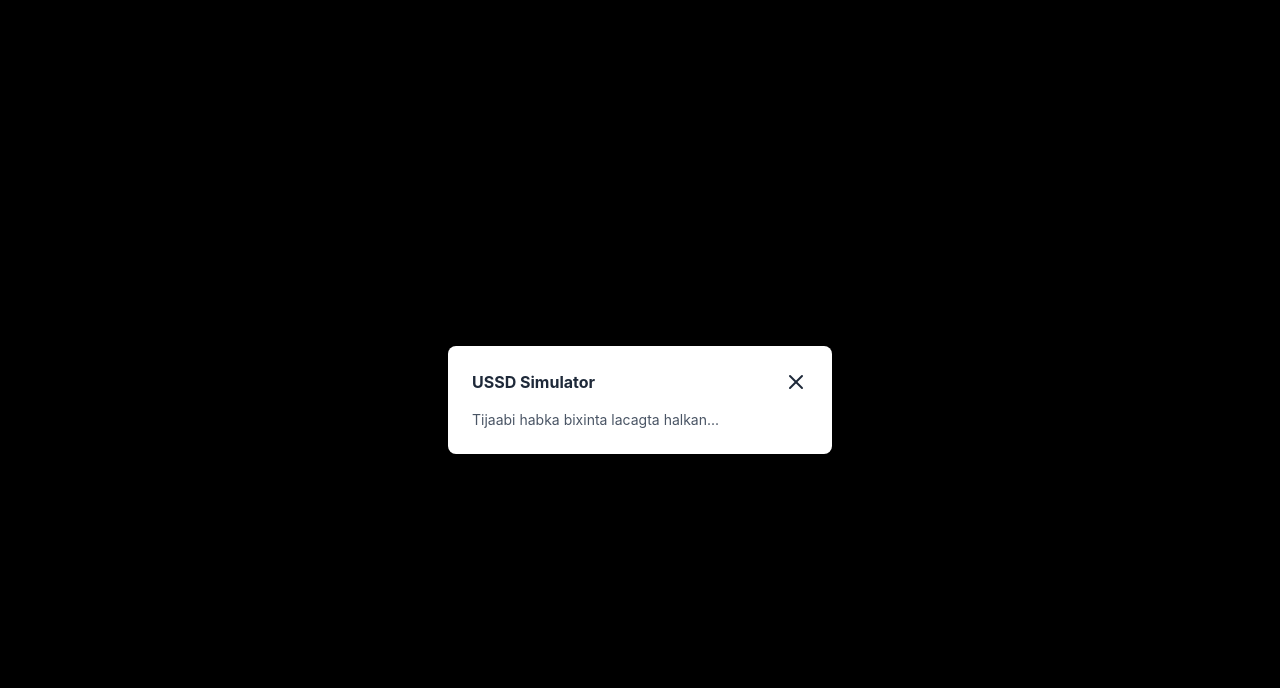
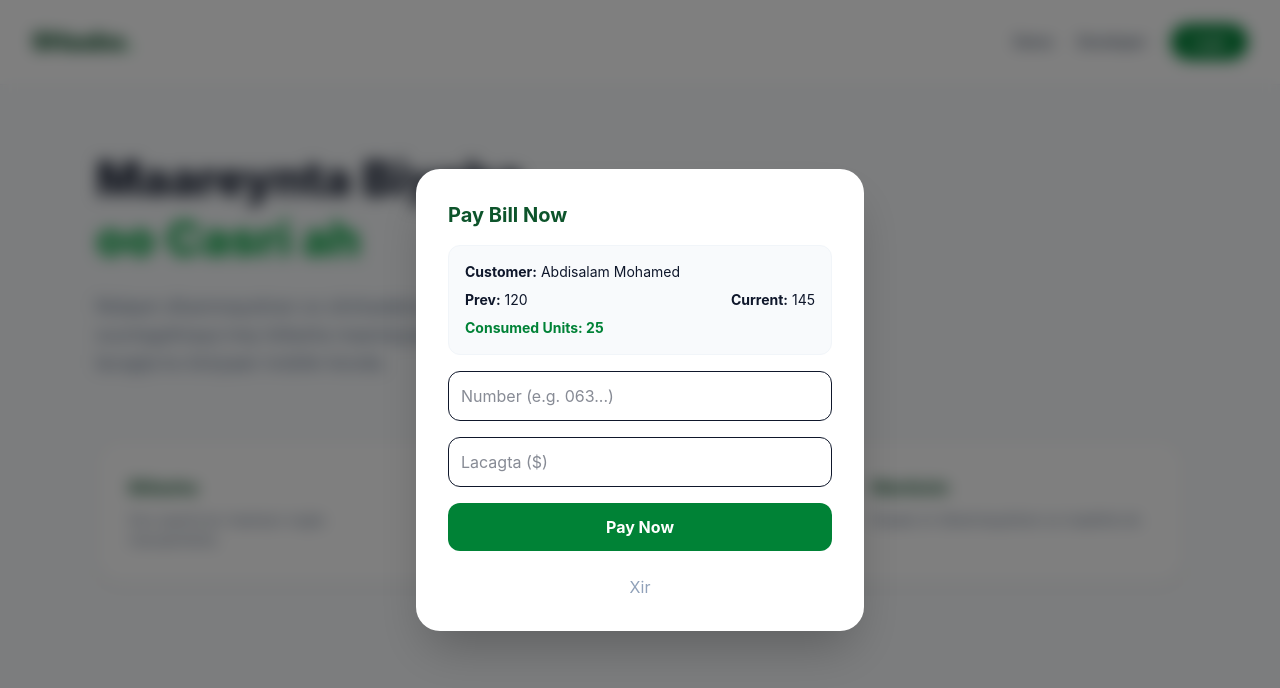
Before and after one commit to apdizalam/water-billing, a React (Vite) app: page / in a window 1280 px wide. Both pictures are taken after a click on the button "Demo". Shown: the top 688 px of the page. Built offline with nearby package versions, Linux system fonts and the light colour scheme; no server answers.

Commit message:
Trigger deployment test 2

```diff
--- a/src/pages/LandingPage.jsx
+++ b/src/pages/LandingPage.jsx
@@ -1,77 +1,100 @@
 import React, { useState } from 'react';
-import { Phone, User, X } from 'lucide-react';
 
-const LandingPage = () => {
+export default function LandingPage() {
   const [showDemo, setShowDemo] = useState(false);
   const [showDev, setShowDev] = useState(false);
 
   return (
-    <div className="min-h-screen bg-white text-gray-800">
-      {/* Navigation - Top Right */}
-      <nav className="flex justify-end p-6 gap-4 font-semibold">
+    <div className="min-h-screen bg-slate-50 font-sans text-slate-900">
+      {/* Navigation */}
+      <nav className="w-full flex items-center justify-between px-8 py-6 bg-white border-b border-slate-100">
+        <div className="font-black text-2xl text-green-900">SHaaba<span className="text-green-600">.</span></div>
+        <div className="flex gap-6 text-sm font-semibold text-slate-600">
           <button onClick={() => setShowDemo(true)} className="hover:text-green-600">Demo</button>
           <button onClick={() => setShowDev(true)} className="hover:text-green-600">Developer</button>
+          <a href="/billing" className="bg-green-700 text-white px-5 py-2 rounded-full hover:bg-green-800 transition">Login</a>
+        </div>
       </nav>
 
-      {/* Hero Section - Green & White Theme */}
-      <header className="p-10 bg-green-700 text-white rounded-b-3xl">
-        <h1 className="text-4xl font-bold">SHAABA Water Billing System</h1>
-        <p className="mt-4">Maareynta casriga ah ee biyaha iyo biilka.</p>
-      </header>
+      {/* Hero Section */}
+      <main className="max-w-6xl mx-auto px-8 py-16">
+        <h1 className="text-5xl font-extrabold text-slate-900 leading-tight">
+          Maareynta Biyaha <br/> <span className="text-green-600">oo Casri ah</span>
+        </h1>
+        <p className="mt-6 text-slate-500 max-w-lg text-lg">
+          Nidaam dhammaystiran oo shirkadaha biyaha u suurtagelinaya iney biilasha maareeyaan, macaamiishana ay lacagta ku bixiyaan mobile-kooda.
+        </p>
 
-      {/* Pay Bill Form - Design inspired by mobile app */}
-      <main className="max-w-md mx-auto mt-8 p-6 border rounded-xl shadow-lg border-green-100">
-        <h2 className="text-xl font-bold text-green-800 mb-4">Pay Bill Now</h2>
+        <div className="grid md:grid-cols-3 gap-6 mt-16">
+          <FeatureCard title="Biilasha" desc="Soo saarid iyo maareyn xogta macaamiisha." />
+          <FeatureCard title="USSD Bixinta" desc="Lacag bixin toos ah oo mobile-ka ah." />
+          <FeatureCard title="Warbixin" desc="Xisaab xir dhammaystiran oo maalinle ah." />
+        </div>
+      </main>
 
-        {/* Previous/Current Readings Section */}
-        <div className="bg-gray-50 p-4 rounded-lg mb-4 text-sm">
-          <p>Customer: Abdisalam Mohamed</p>
+      {showDemo && <DemoModal close={() => setShowDemo(false)} />}
+      {showDev && <DevModal close={() => setShowDev(false)} />}
+    </div>
+  );
+}
+
+function FeatureCard({ title, desc }) {
+  return (
+    <div className="p-8 bg-white border border-slate-100 rounded-3xl shadow-sm hover:shadow-md transition">
+      <h3 className="font-bold text-lg text-green-900">{title}</h3>
+      <p className="text-slate-500 text-sm mt-2">{desc}</p>
+    </div>
+  );
+}
+
+function DemoModal({ close }) {
+  const [step, setStep] = useState(1);
+  return (
+    <div className="fixed inset-0 bg-black/50 backdrop-blur-sm flex items-center justify-center p-4 z-50">
+      <div className="bg-white p-8 rounded-3xl w-full max-w-md shadow-2xl">
+        <h2 className="text-xl font-bold mb-4 text-green-900">Pay Bill Now</h2>
+
+        {step === 1 ? (
+          <div className="space-y-4">
+            <div className="bg-slate-50 p-4 rounded-xl border border-slate-100 text-sm">
+              <p><strong>Customer:</strong> Abdisalam Mohamed</p>
               <div className="flex justify-between mt-2">
-            <span>Previous Reading: 120</span>
-            <span>Current Reading: 145</span>
+                <p><strong>Prev:</strong> 120</p>
+                <p><strong>Current:</strong> 145</p>
               </div>
-          <p className="font-bold mt-2 text-green-700">Consumed Units: 25</p>
+              <p className="mt-2 text-green-700 font-bold">Consumed Units: 25</p>
             </div>
 
-        <input type="text" placeholder="Supply No" className="w-full p-3 mb-3 border rounded" />
-        <input type="number" placeholder="Amount (USD)" className="w-full p-3 mb-3 border rounded" />
-        <button className="w-full bg-green-800 text-white p-3 rounded font-bold">Pay Now</button>
-      </main>
+            <input type="text" placeholder="Number (e.g. 063...)" className="w-full p-3 border rounded-xl" />
+            <input type="number" placeholder="Lacagta ($)" className="w-full p-3 border rounded-xl" />
 
-      {/* Demo Modal */}
-      {showDemo && (
-        <div className="fixed inset-0 bg-black bg-opacity-50 flex items-center justify-center p-4">
-          <div className="bg-white p-6 rounded-lg w-full max-w-sm">
-            <div className="flex justify-between mb-4">
-              <h3 className="font-bold">USSD Simulator</h3>
-              <X onClick={() => setShowDemo(false)} className="cursor-pointer" />
+            <button onClick={() => setStep(2)} className="w-full bg-green-700 text-white p-3 rounded-xl font-bold hover:bg-green-800">Pay Now</button>
           </div>
-            <p className="text-sm text-gray-600">Tijaabi habka bixinta lacagta halkan...</p>
+        ) : (
+          <div className="text-center py-6">
+            <div className="text-green-600 text-5xl mb-4">✓</div>
+            <h3 className="font-bold text-xl text-green-900">Lacagta waa la helay!</h3>
+            <p className="text-slate-500 mt-2 text-sm">Waad ku mahadsantahay bixinta biilkaaga.</p>
+          </div>
+        )}
+        <button onClick={close} className="mt-6 text-slate-400 w-full hover:text-slate-600">Xir</button>
       </div>
     </div>
-      )}
+  );
+}
 
-      {/* Developer Modal */}
-      {showDev && (
-        <div className="fixed inset-0 bg-black bg-opacity-50 flex items-center justify-center p-4">
-          <div className="bg-white p-6 rounded-lg w-full max-w-sm">
-            <div className="flex justify-between mb-4">
-              <h3 className="font-bold">Developer Info</h3>
-              <X onClick={() => setShowDev(false)} className="cursor-pointer" />
+function DevModal({ close }) {
+  return (
+    <div className="fixed inset-0 bg-black/50 backdrop-blur-sm flex items-center justify-center p-4 z-50">
+      <div className="bg-white p-8 rounded-3xl w-full max-w-sm text-center">
+        <div className="w-20 h-20 bg-green-100 rounded-full mx-auto mb-4" />
+        <h2 className="font-bold text-xl">Abdisalam M. Muhumed</h2>
+        <p className="text-slate-500 text-sm mt-1">Software Architect</p>
+        <div className="mt-6 flex gap-4 justify-center">
+          <a href="mailto:apdizalam.mohameth@gmail.com" className="text-green-700 font-bold underline">Email</a>
         </div>
-            <div className="flex items-center gap-4">
-              <User size={40} className="text-green-700" />
-              <div>
-                <p className="font-bold">Abdisalam Mohamed Muhumed</p>
-                <p className="text-xs">Software Developer & Architect</p>
-                <p className="text-xs">+252 633 173144</p>
+        <button onClick={close} className="mt-6 text-slate-400">Xir</button>
       </div>
     </div>
-          </div>
-        </div>
-      )}
-    </div>
   );
-};
-
-export default LandingPage;
+}
```
Lines whose indentation alone changed are shown as unchanged.
